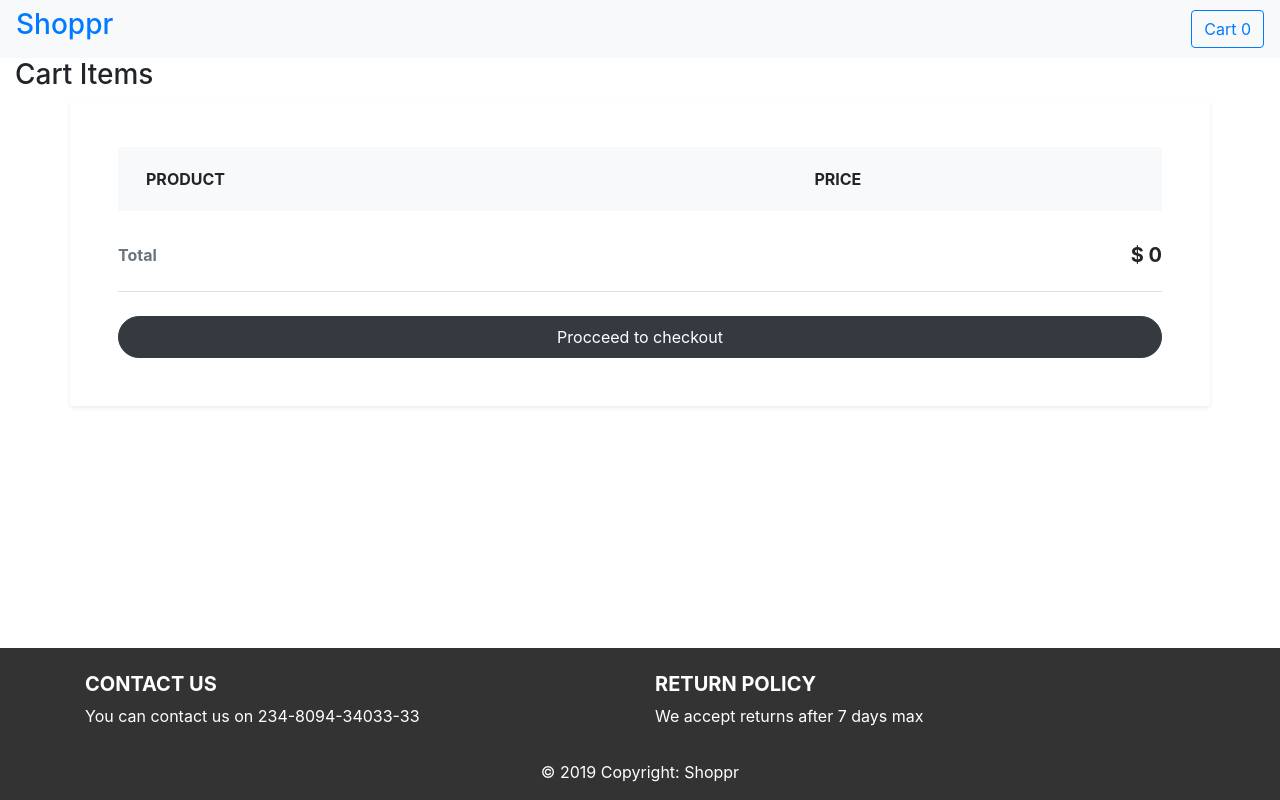
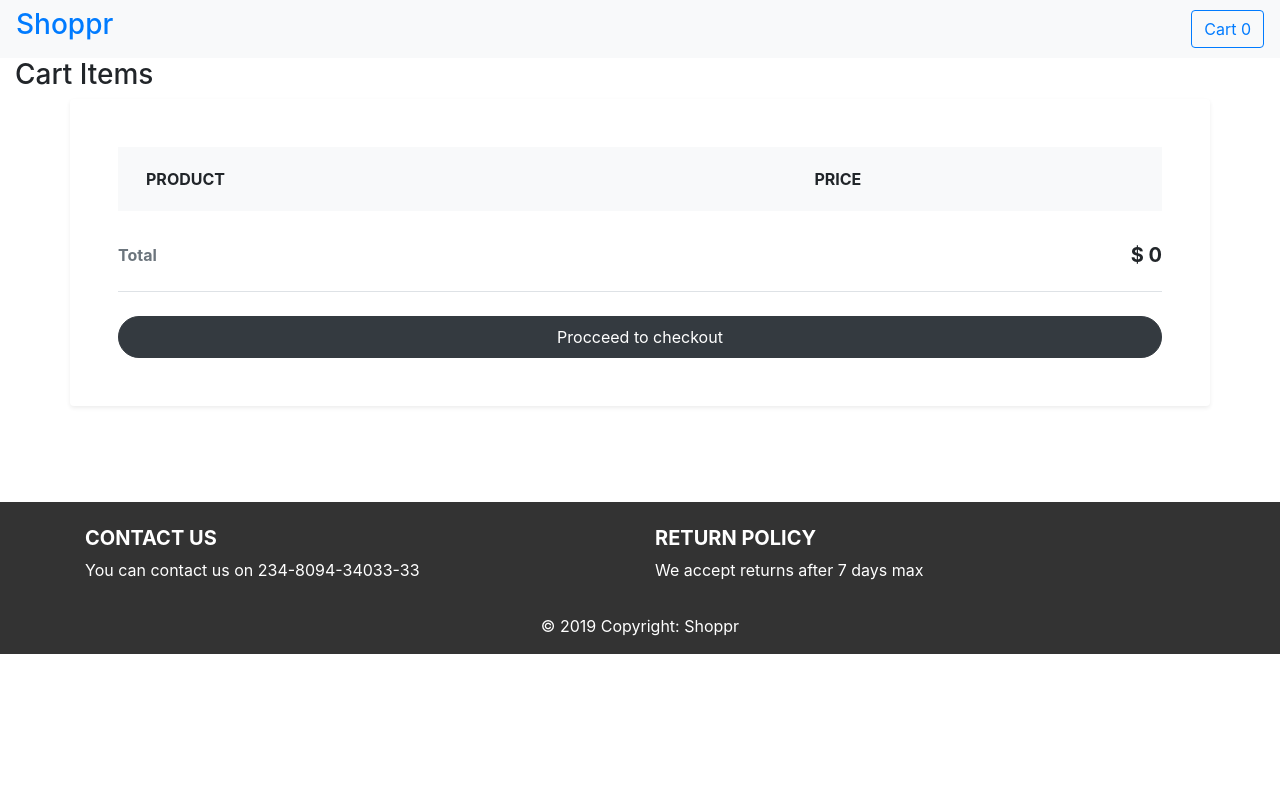
Before and after one commit to rghvndr99/jamstack-next-netlfy, a Next.js app: page /cart in a window 1280 px wide. Built offline with nearby package versions, Linux system fonts and the light colour scheme.

Commit message:
adding services

```diff
--- a/component/Footer.js
+++ b/component/Footer.js
@@ -1,7 +1,5 @@
 const Footer = () => {
     const mystyle = {
-        "position": "absolute",
-        "bottom": "0",
         "width": "100%",
         "backgroundColor": "#333",
         "color":"#fff",
```
